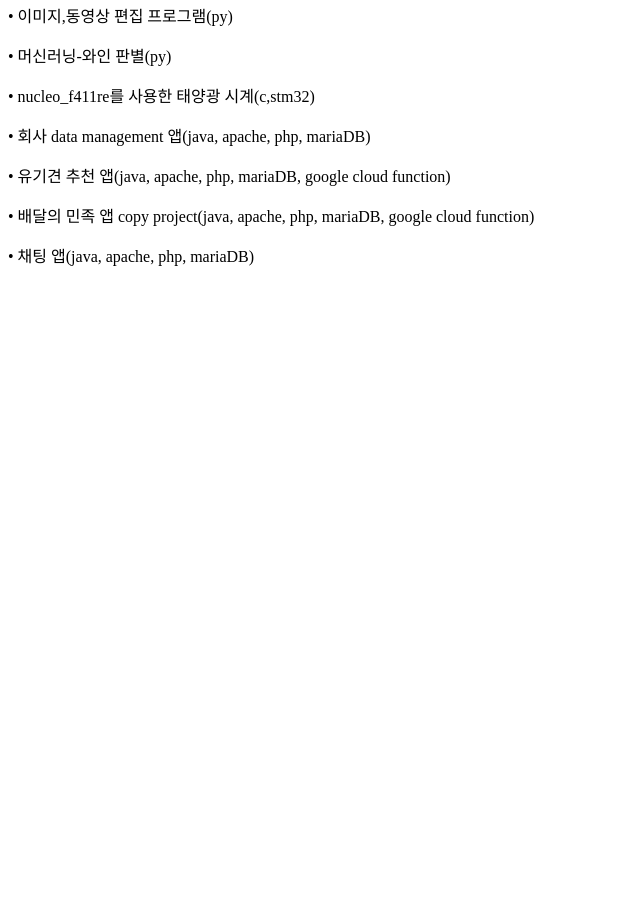
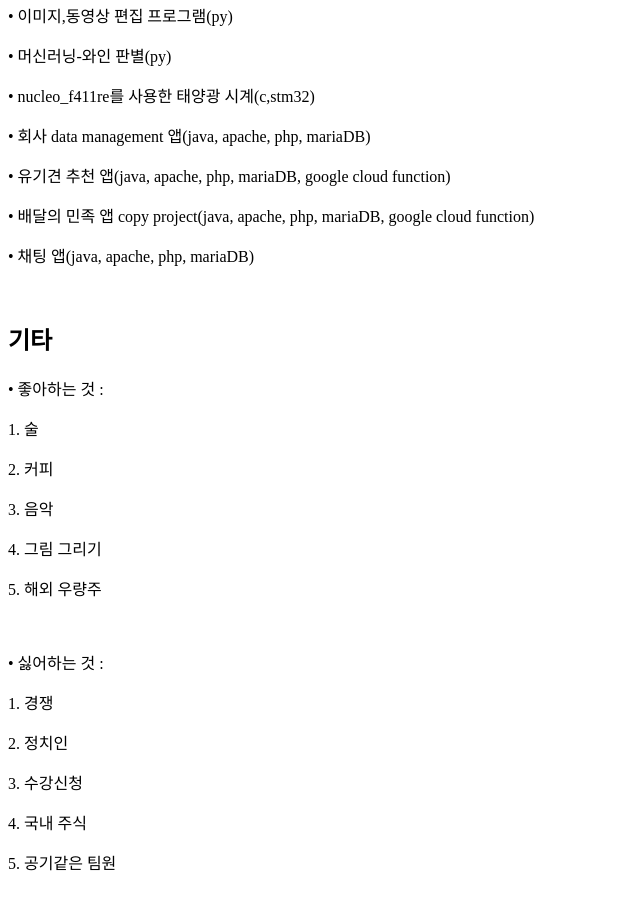
Before and after one commit to Olga201207/Mid-Term-Project, a plain HTML site: page index.html in a window 1280 px wide. Shown: the part 2467-3377 px from the top of the page, without its empty margins (0-640 px from the left). Before the commit the page ends 2776 px from the top, so only its background shows below. Drawn offline with Linux system fonts and the light colour scheme.

Commit message:
add information3

```diff
--- a/index.html
+++ b/index.html
@@ -40,6 +40,21 @@
         <p>• 배달의 민족 앱 copy project(java, apache, php, mariaDB, google cloud function)</p>
         <p>• 채팅 앱(java, apache, php, mariaDB)</p>
         <br />
+        <h2>기타</h2>
+        <p>• 좋아하는 것 : </p>
+        <p>1. 술</p>
+        <p>2. 커피</p>
+        <p>3. 음악</p>
+        <p>4. 그림 그리기</p>
+        <p>5. 해외 우량주</p>
+        <br />
+        <p>• 싫어하는 것 : </p>
+        <p>1. 경쟁</p>
+        <p>2. 정치인</p>
+        <p>3. 수강신청</p>
+        <p>4. 국내 주식</p>
+        <p>5. 공기같은 팀원</p>
+        <br />
     </div>
   </body>
 </html>
```
